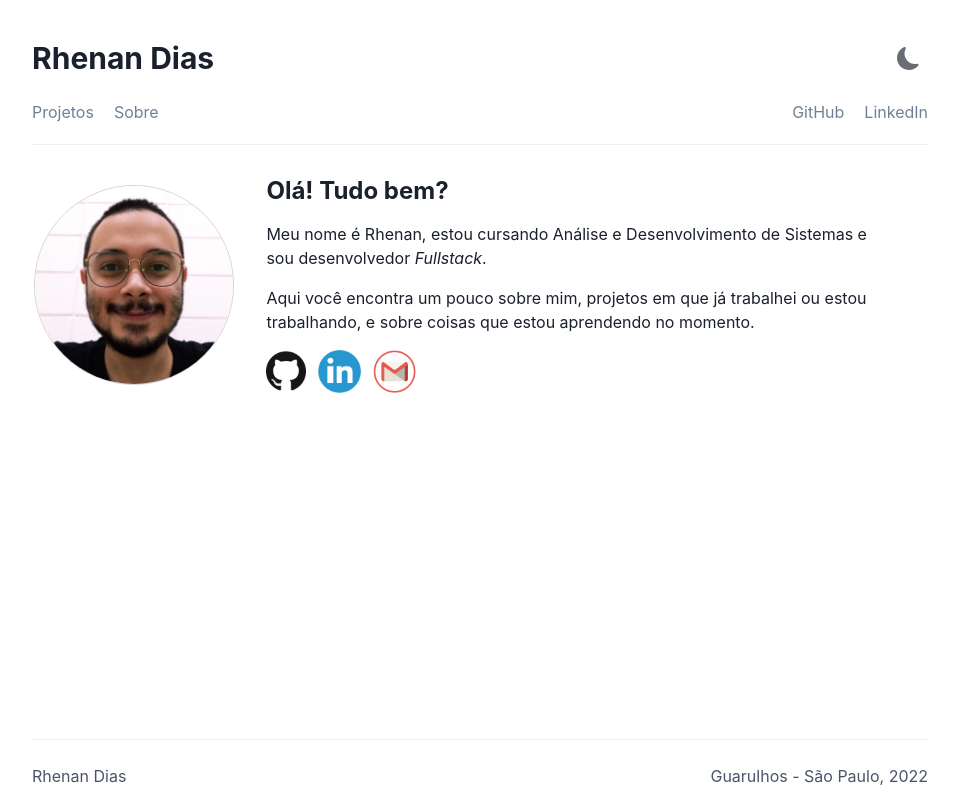
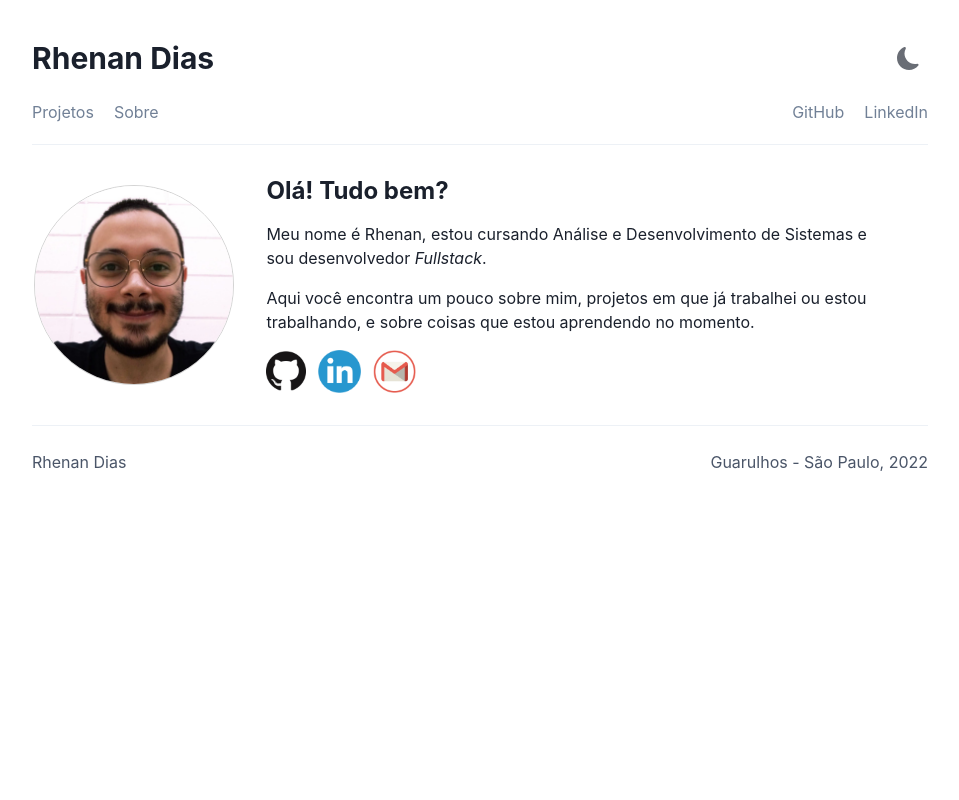
Before and after one commit to rhenandias/rhenandias.github.io, a React (Vite) app: page / in a window 1280 px wide. Shown: the whole page, without its empty margins (160-1119 px from the left). Built offline with nearby package versions, Linux system fonts and the light colour scheme.

Commit message:
Adicionando animação de renderização na página inicial

```diff
--- a/src/components/Content.tsx
+++ b/src/components/Content.tsx
@@ -7,7 +7,7 @@ interface Props {
 }
 
 function Content({ children }: Props) {
-  return <Box h={"100vh"}>{children}</Box>;
+  return <Box>{children}</Box>;
 }
 
 export default Content;
--- a/src/components/Page.tsx
+++ b/src/components/Page.tsx
@@ -8,8 +8,13 @@ interface Props {
 
 function Page({ children }: Props) {
   return (
-    <Flex direction="column" align="center" h={"100vh"}>
-      <Flex direction="column" w={["90%", "70%"]} maxW={"1080px"} h={"100vh"}>
+    <Flex direction="column" align="center" minH={"100vh"}>
+      <Flex
+        direction="column"
+        w={["90%", "70%"]}
+        maxW={"1080px"}
+        minH={"100vh"}
+      >
         {children}
       </Flex>
     </Flex>
--- a/src/components/ProfileHeader.tsx
+++ b/src/components/ProfileHeader.tsx
@@ -1,7 +1,9 @@
 import React from "react";
 import ProfilePicture from "./ProfilePicture";
+import { Box, Flex, Heading, Text } from "@chakra-ui/react";
+
 import SocialMedia from "./SocialMedia";
-import { Box, Flex, Heading, Text } from "@chakra-ui/react";
+import FadeAnimation from "./FadeAnimation";
 
 import Octocat from "../assets/octocat.png";
 import Invertocat from "../assets/invertocat.png";
@@ -16,26 +18,36 @@ function ProfileHeader() {
       align="center"
       py={8}
     >
+      <FadeAnimation idx={2}>
         <Box>
           <ProfilePicture />
         </Box>
+      </FadeAnimation>
       <Flex
         maxW={["100%", "70%"]}
         mx="8"
         direction={"column"}
         textAlign={["center", "center", "inherit"]}
       >
+        <FadeAnimation idx={3}>
           <Heading fontSize="2xl" mt={["4", "4", "0"]}>
             Olá! Tudo bem?
           </Heading>
+        </FadeAnimation>
+        <FadeAnimation idx={4}>
           <Text mt={4}>
             Meu nome é Rhenan, estou cursando Análise e Desenvolvimento de
             Sistemas e sou desenvolvedor <em>Fullstack</em>.
           </Text>
+        </FadeAnimation>
+        <FadeAnimation idx={5}>
           <Text mt={4}>
-          Aqui você encontra um pouco sobre mim, projetos em que já trabalhei ou
-          estou trabalhando, e sobre coisas que estou aprendendo no momento.
+            Aqui você encontra um pouco sobre mim, projetos em que já trabalhei
+            ou estou trabalhando, e sobre coisas que estou aprendendo no
+            momento.
           </Text>
+        </FadeAnimation>
+        <FadeAnimation idx={6}>
           <Flex justify={["center", "left"]} align={"center"} mt="4">
             <SocialMedia
               imgDark={Invertocat}
@@ -65,6 +77,7 @@ function ProfileHeader() {
               mr="3"
             />
           </Flex>
+        </FadeAnimation>
       </Flex>
     </Flex>
   );
--- a/src/pages/About.tsx
+++ b/src/pages/About.tsx
@@ -6,6 +6,7 @@ import ProfilePicture from "../components/ProfilePicture";
 import Footer from "../components/Footer";
 import Education from "../components/Education";
 import FadeAnimation from "../components/FadeAnimation";
+import Content from "../components/Content";
 
 import dayjs from "dayjs";
 import Emoji from "react-emoji-render";
@@ -22,6 +23,7 @@ function About() {
     <Page>
       <Header />
 
+      <Content>
         <FadeAnimation idx={1}>
           <Flex justify={"center"} mt={8}>
             <ProfilePicture />
@@ -52,8 +54,8 @@ function About() {
 
         <FadeAnimation idx={5}>
           <Text mt={3} lineHeight={2}>
-          Gosto sempre de estar aprendendo algo novo, mas também gosto de gatos,
-          foguetes, eletrônica, cubos mágicos e hambúrguer!
+            Gosto sempre de estar aprendendo algo novo, mas também gosto de
+            gatos, foguetes, eletrônica, cubos mágicos e hambúrguer!
           </Text>
         </FadeAnimation>
 
@@ -98,6 +100,7 @@ function About() {
           year={"2013 - 2014"}
           img={SENAI}
         />
+      </Content>
 
       <Footer />
     </Page>
```
Lines whose indentation alone changed are shown as unchanged.
